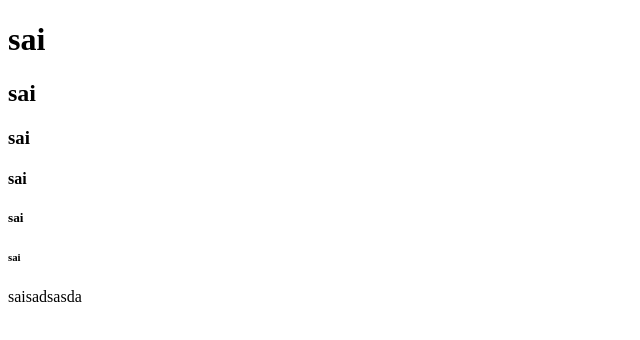
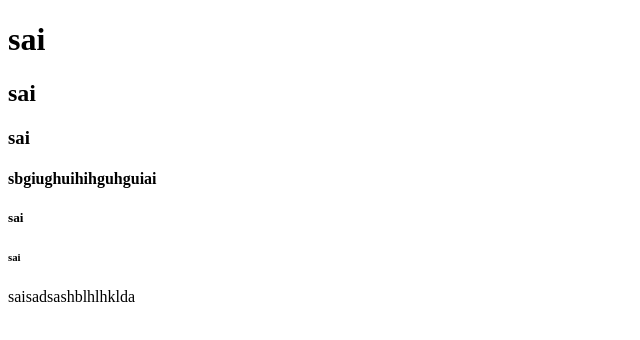
Before and after one commit to saicherry/-htmldemo, a plain HTML site: page index.html in a window 1280 px wide. Shown: the whole page, without its empty margins (0-640 px from the left). Drawn offline with Linux system fonts and the light colour scheme.

Commit message:
second commit

```diff
--- a/index.html
+++ b/index.html
@@ -8,10 +8,10 @@
        <h1>sai</h1>
        <h2>sai</h2>
        <h3>sai</h3>
-       <h4>sai</h4>
+       <h4>sbgiughuihihguhguiai</h4>
        <h5>sai</h5>
        <h6>sai</h6>
-       <p>saisadsasda</p>
+       <p>saisadsashblhlhklda</p>
 
    </body>
 
```
